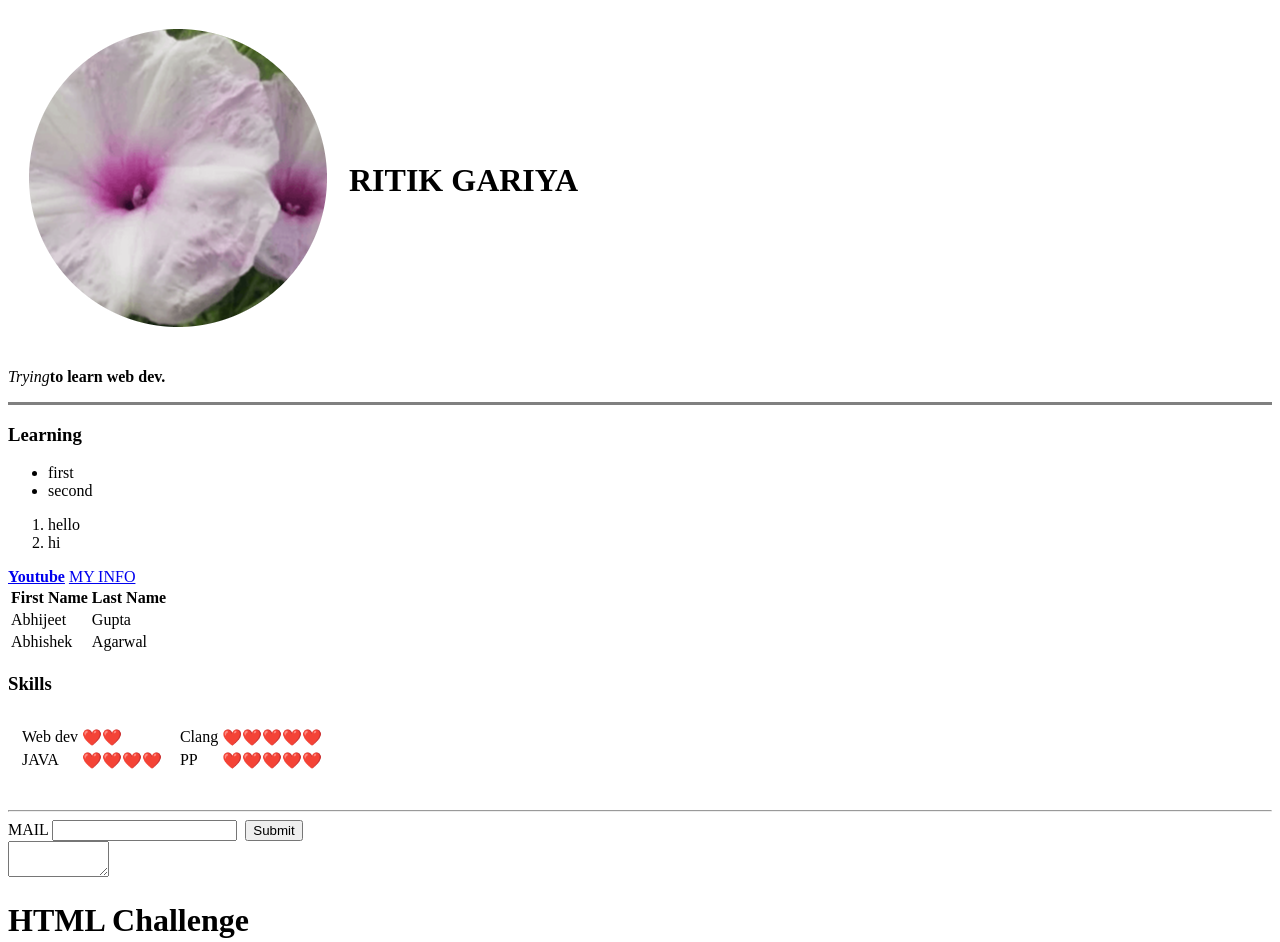
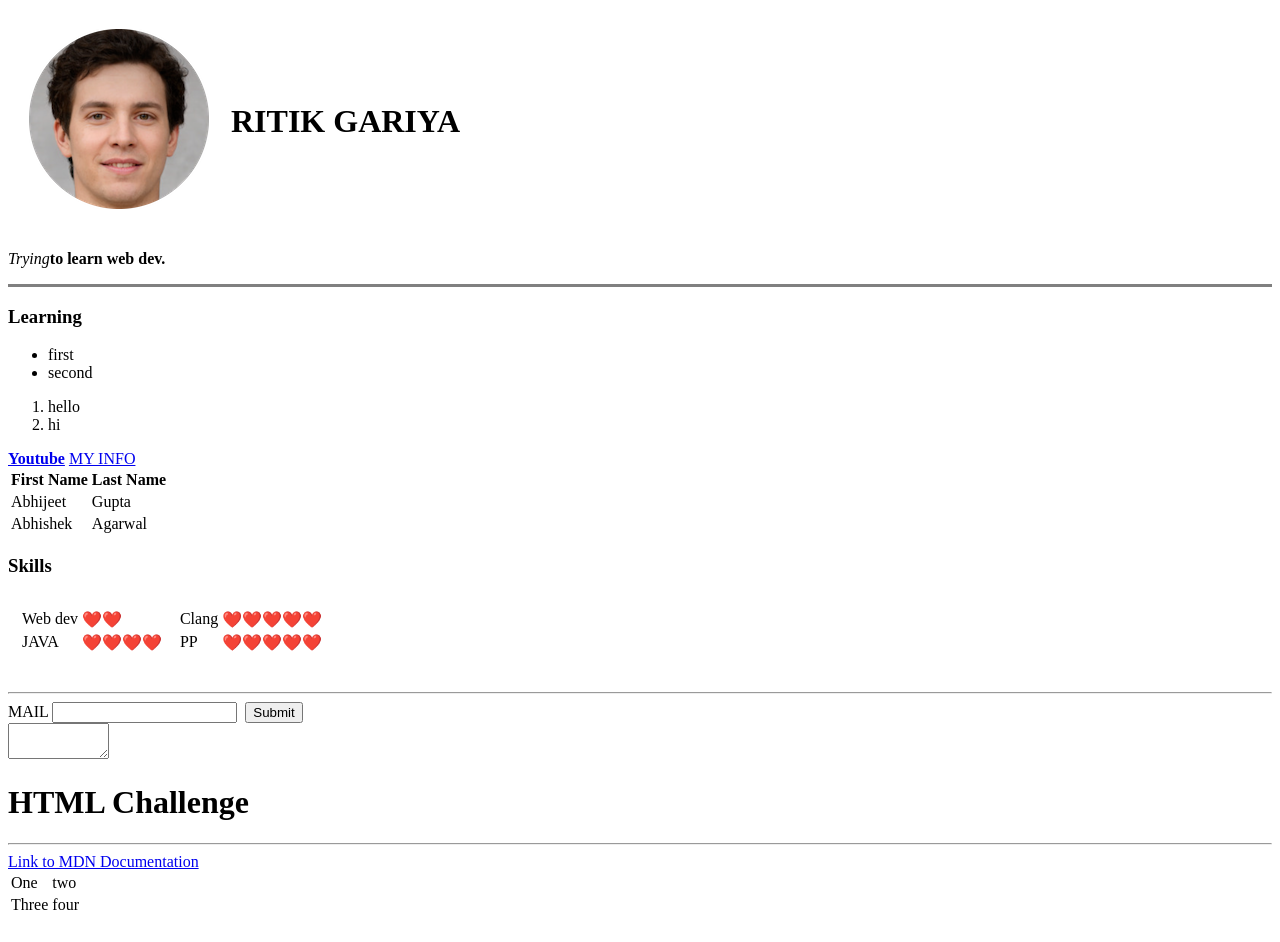
Before and after one commit to RitikGariya/Web.-Dev., a plain HTML site: page index.html in a window 1280 px wide. Shown: the top 942 px of the page. Drawn offline with Linux system fonts and the light colour scheme.

Commit message:
Update index.html

```diff
--- a/index.html
+++ b/index.html
@@ -7,7 +7,7 @@
     <body>
         <table cellspacing="20">
             <tr>
-                <td><img src="Web.-Dev./crop-circle.png"></td>
+                <td><img src="image/img.png"></td>
                 <td><h1>RITIK GARIYA</h1></td>
             </tr>
         </table>
```
